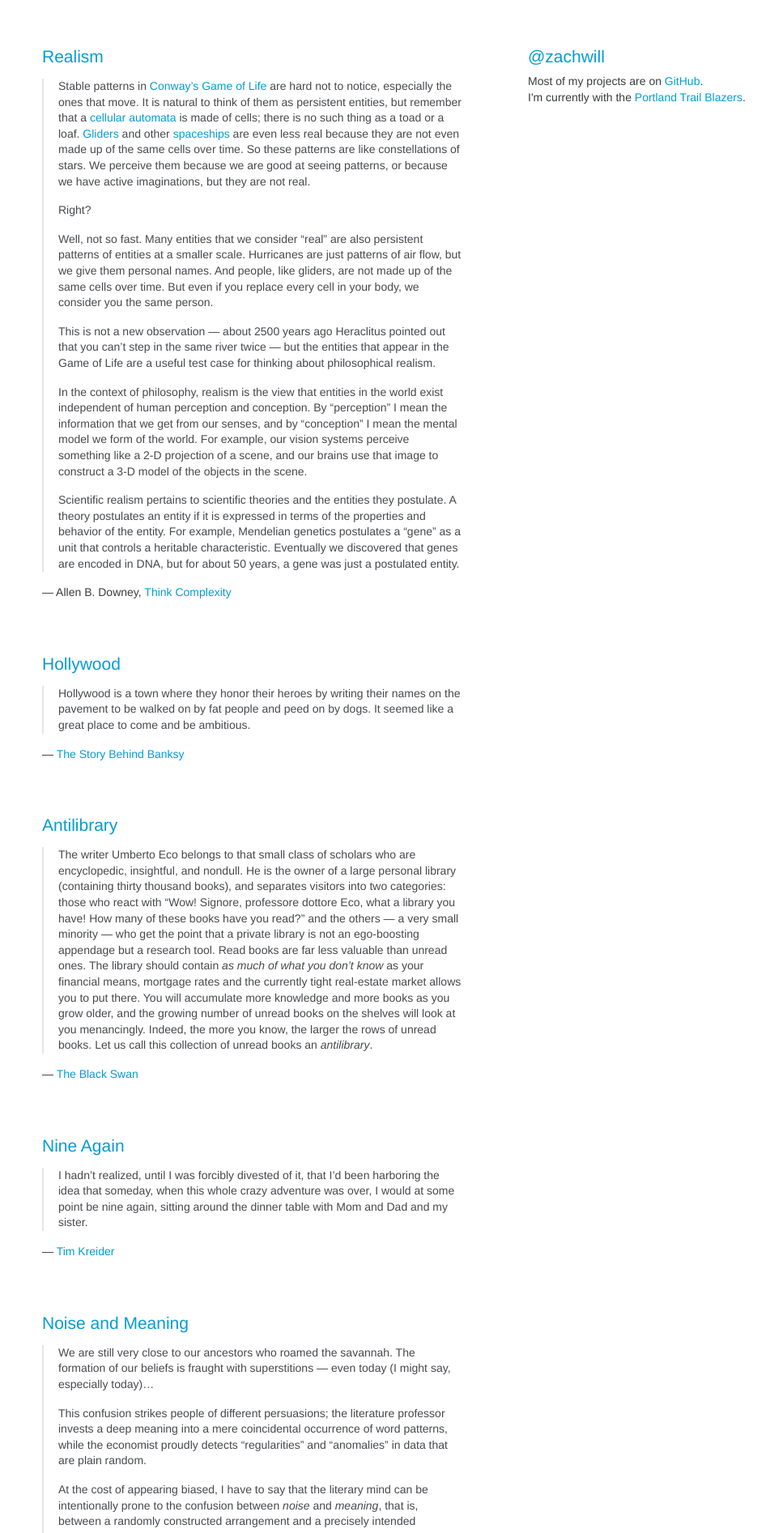
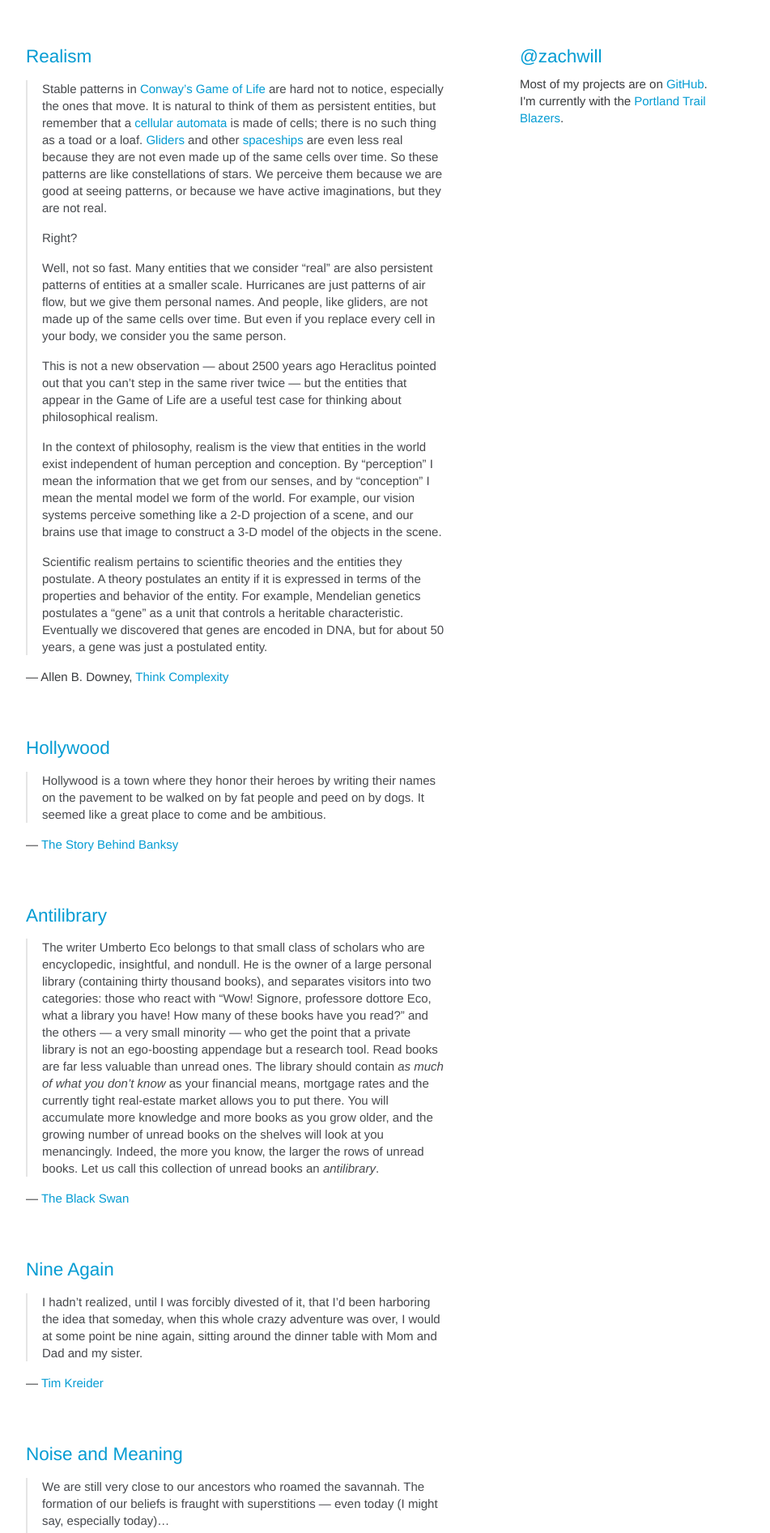
Before and after one commit to zachwill/blog, a Jekyll site: the page built from index.html, in a window 1280 px wide. Shown: the top 1893 px of the page at 81% size, without its empty margins (158-1109 px from the left). Built offline with Jekyll 4.4.1, drawn with Linux system fonts in a browser that asks for light colours; Markdown is read by kramdown in place of the engine named in the settings.

Commit message:
Increase font size for legibility

```diff
--- a/css/style.css
+++ b/css/style.css
@@ -6,8 +6,7 @@
 
 body {
   color:#3a3c3e;
-  font:14px/1.4 "Helvetica Neue", Helvetica, Arial, sans-serif;
-  font-weight:300;
+  font:300 15px/1.4 "Helvetica Neue", Helvetica, Arial, sans-serif;
   padding:50px;
 }
 
@@ -52,7 +51,7 @@ a.home {
 }
 
 .wrapper {
-  width:860px;
+  width:900px;
   margin:0 auto;
 }
 
@@ -106,10 +105,10 @@ img {
 }
 
 header {
-  width:270px;
+  width:280px;
   float:right;
   position:fixed;
-  margin-left:600px;
+  margin-left:610px;
 }
 
 header ul {
@@ -232,6 +231,10 @@ footer {
 
 @media print, screen and (max-width: 960px) {
 
+  body {
+    font:300 16px/1.4 "Helvetica Neue", Helvetica, Arial, sans-serif;
+  }
+
   div.wrapper {
     width:auto;
     margin:0;
@@ -272,6 +275,7 @@ footer {
 
 @media print, screen and (max-width: 720px) {
   body {
+    font:300 15px/1.4 "Helvetica Neue", Helvetica, Arial, sans-serif;
     word-wrap:break-word;
   }
 
```
